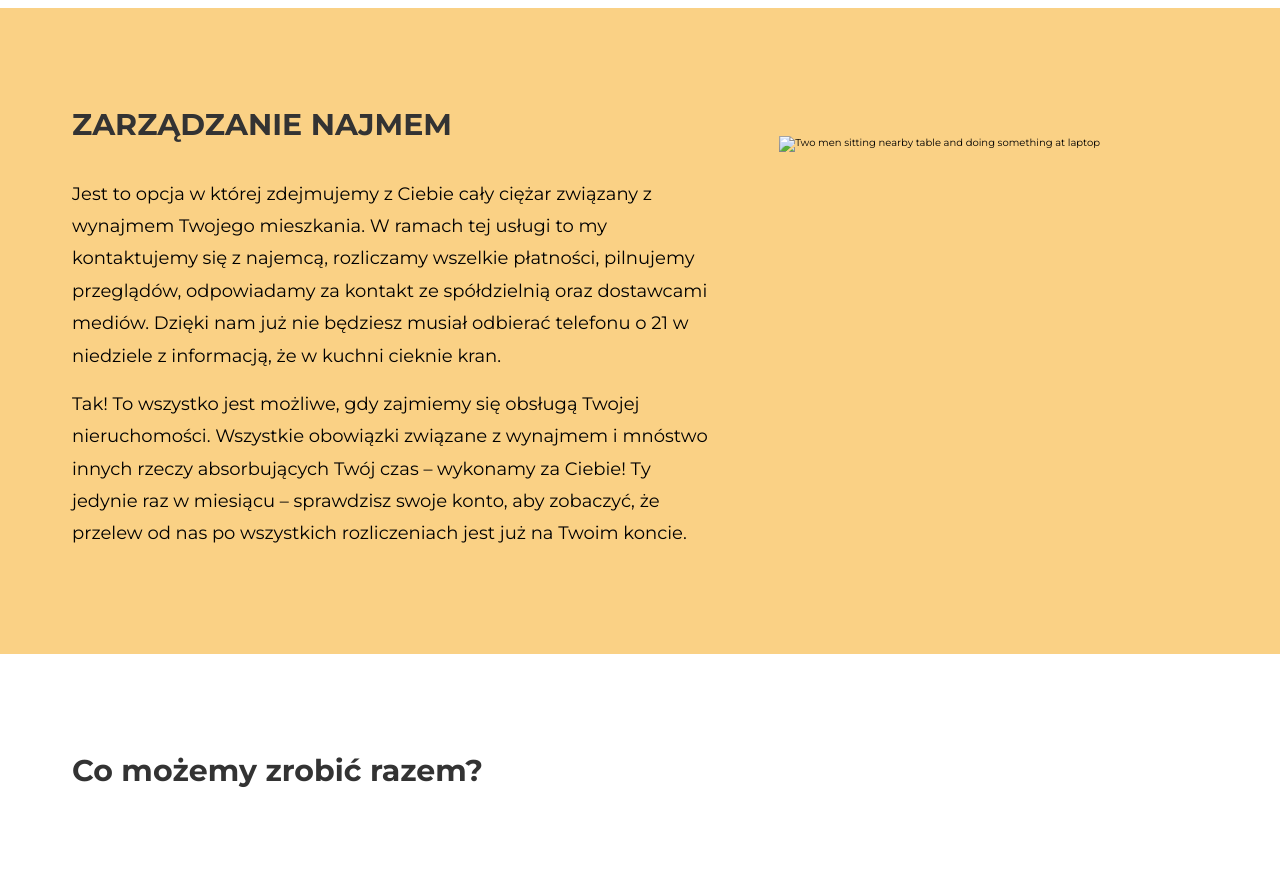
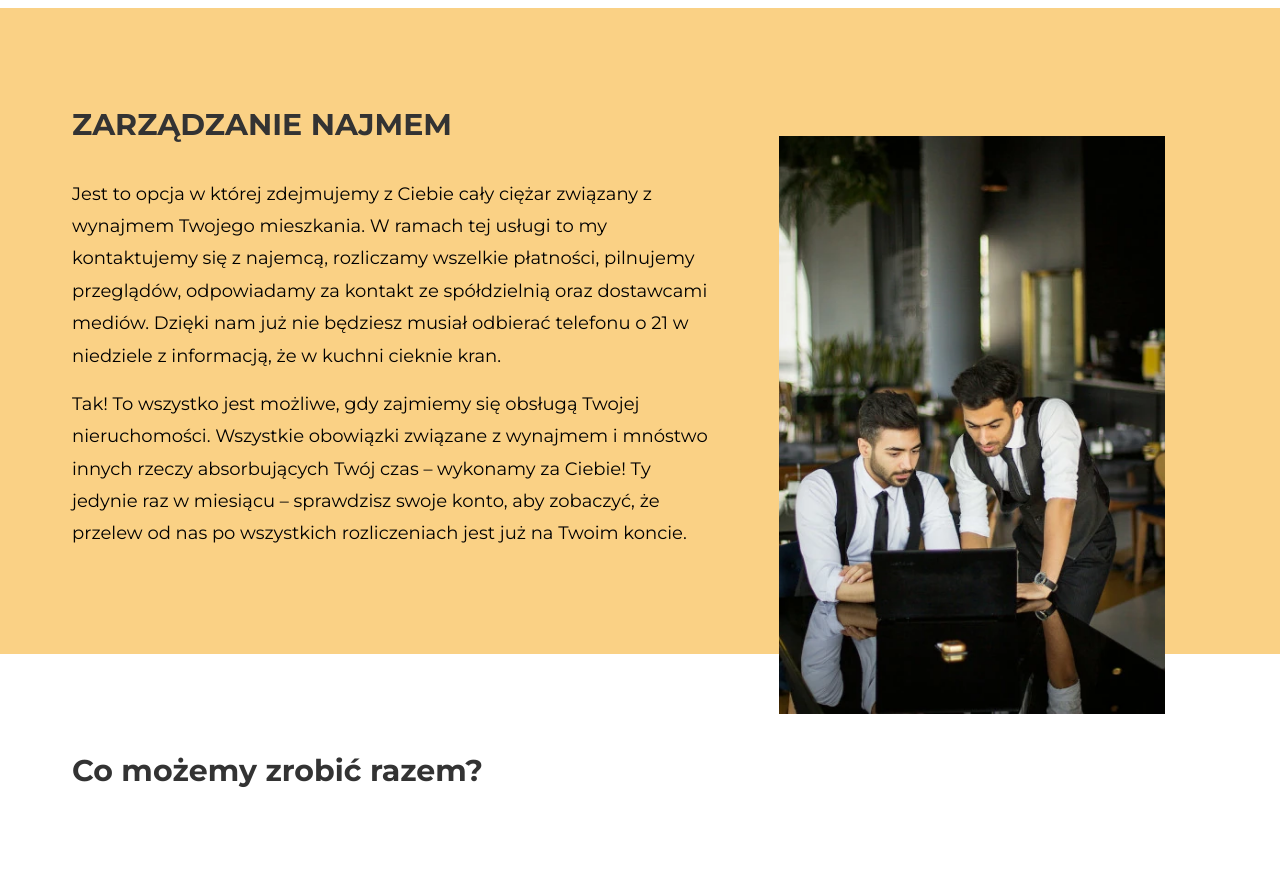
Before and after one commit to FrostEvil/RentState, a website: page offer.html in a window 1280 px wide. Shown: the part 1560-2430 px from the top of the page. Drawn offline with nearby package versions, Linux system fonts and the light colour scheme.

Commit message:
second commit

```diff
--- a/offer.html
+++ b/offer.html
@@ -170,7 +170,7 @@
 					</div>
 					<div class="management__img">
 						<img
-							src=".dist/img/management-img.webp"
+							src="./dist/img/management-img.webp"
 							alt="Two men sitting nearby table and doing something at laptop"
 						/>
 					</div>
```
Also changed, not shown: 1 other file.
